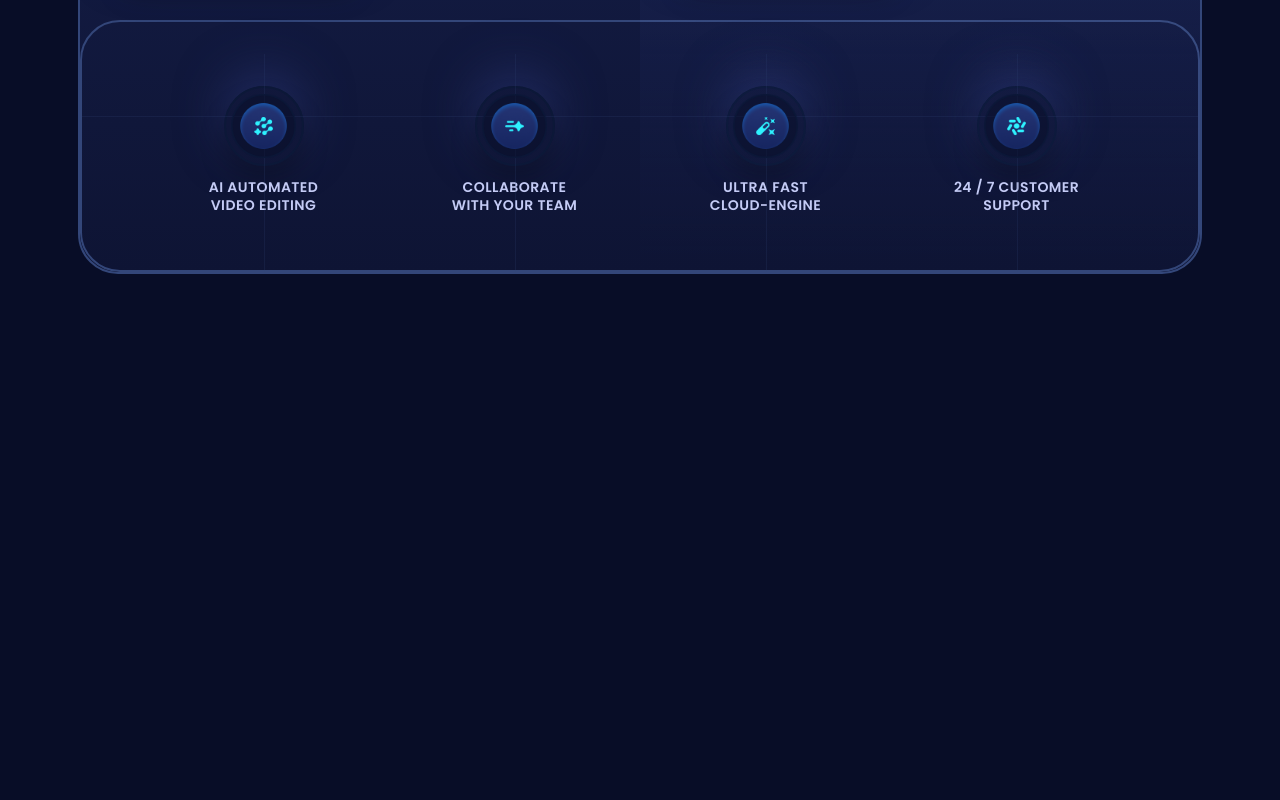
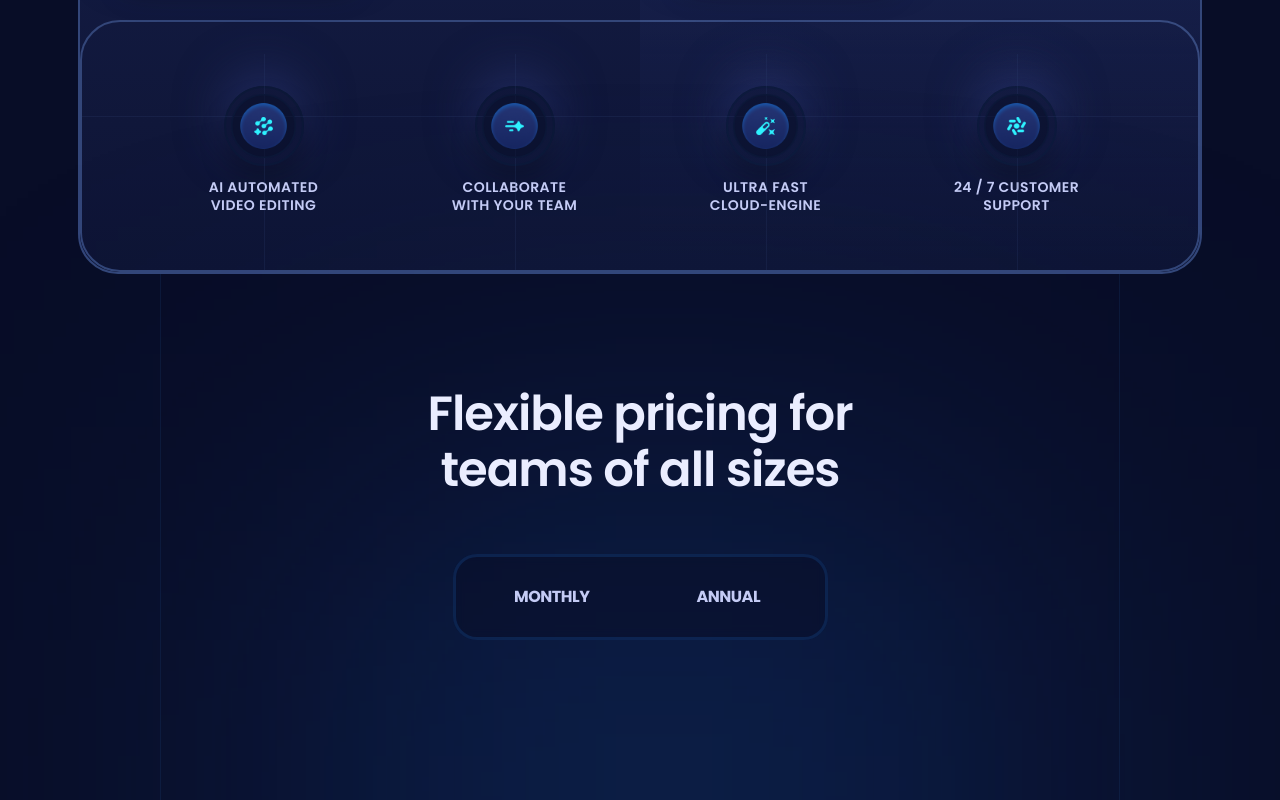
Before and after one commit to tiagosousa10/saas-xora-landing-page, a React (Vite) app: page / in a window 1280 px wide. Shown: the part 1530-2330 px from the top of the page. Before the commit the page ends 1804 px from the top, so only its background shows below. Built offline with nearby package versions, Linux system fonts and the light colour scheme.

Commit message:
Pricing section added, and first jsx buildings

```diff
--- a/src/App.jsx
+++ b/src/App.jsx
@@ -2,6 +2,7 @@
 import Header from './sections/Header'
 import Hero from './sections/Hero'
 import Features from './sections/Features'
+import Pricing from './sections/Pricing'
 
 const App = () => {
     return (
@@ -9,6 +10,7 @@
             <Header />
             <Hero />
             <Features />
+            <Pricing />
        </main>
     )
 }
--- a/src/sections/Header.jsx
+++ b/src/sections/Header.jsx
@@ -2,18 +2,6 @@
 import React, { useEffect, useState } from 'react'
 import {Link as LinkScroll} from 'react-scroll'
 
-// NAVIGATION LINK to scroll over the page Element
-const NavLink = ({title}) => (
-   <LinkScroll
-      className="base-bold text-p4 uppercase transition-colors duration-500 cursor-pointer hover:text-p1 max-lg:my-4 max-lg:h5"
-      spy
-      smooth
-      to={title}
-      offset={-100}
-   >
-   {title}
-   </LinkScroll>
-)
 
 
 // ----- MAIN FUNCTION -----
@@ -35,8 +23,24 @@
    }, [])
 
 
+   // NAVIGATION LINK to scroll over the page Element
+   const NavLink = ({title}) => (
+      <LinkScroll
+         onClick={() => setIsOpen(false)}
+         className="base-bold text-p4 uppercase transition-colors duration-500 cursor-pointer hover:text-p1 max-lg:my-4 max-lg:h5"
+         activeClass='nav-active'
+         spy
+         smooth
+         to={title}
+         offset={-100}
+      >
+      {title}
+      </LinkScroll>
+   )
+
+
   return (
-    <header className={clsx('fixed top-0 left-0 z-50 w-full py-10', hasScrolled && 'py-2 bg-black-100 backdrop-blur-[8px]')} >
+    <header className={clsx('fixed top-0 left-0 z-50 w-full py-10 transition-all duration-500 max-lg:py-4', hasScrolled && 'py-2 bg-black-100 backdrop-blur-[8px]')} >
       <div className='container flex h-14 items-center max-lg:px-5'>
          <a href="" className='lg:hidden flex-1 cursor-pointer z-2'>
             <img src='/images/xora.svg' width={115} height={55} alt='logo' />
@@ -58,7 +62,7 @@
                   <li className='nav-logo'>
                      <LinkScroll
                         to='hero'
-                        offset={-100}
+                        offset={-200}
                         spy={true}
                         smooth
                         className={clsx('max-lg:hidden transition-transform duration-500 cursor-pointer')}
--- /dev/null
+++ b/src/sections/Pricing.jsx
@@ -0,0 +1,36 @@
+import clsx from 'clsx'
+import React, { useState } from 'react'
+import { Element } from 'react-scroll'
+
+const Pricing = () => {
+
+   const [monthly, setMonthly] = useState(false)
+
+  return (
+    <section>
+      <Element name="pricing">
+         <div className='container'>
+            <div className='max-w-960 pricing-head_before relative mx-auto border-l border-r border-s2 bg-s1/50 pb-40 pt-28 max-xl:max-w-4xl max-lg:border-none max-md:pb-32 max-md:pt-16'>
+               <h3 className='h3 max-lg:h4 max-md:h5 z-3 relative mx-auto mb-14 max-w-lg text-center text-p4 max-md:mb-11 max-sm:max-w-sm'>
+                  Flexible pricing for teams of all sizes
+               </h3>
+
+               <div className='relative z-4 mx-auto flex w-[375px] rounded-3xl border-[3px] border-s4/25 bg-s1/50 p-2 backdrop-blur-[6px] max-md:w-[310px]'>
+                  <button className={clsx('pricing-head_btn', monthly && 'text-p4')} onClick={() => setMonthly(true)}>
+                     Monthly
+                  </button>
+                  <button className={clsx('pricing-head_btn', !monthly && 'text-p4')}  onClick={() => setMonthly(false)}>
+                     Annual
+                  </button>
+               </div>
+
+            </div>
+
+         </div>
+
+      </Element>
+    </section>
+  )
+}
+
+export default Pricing
```
